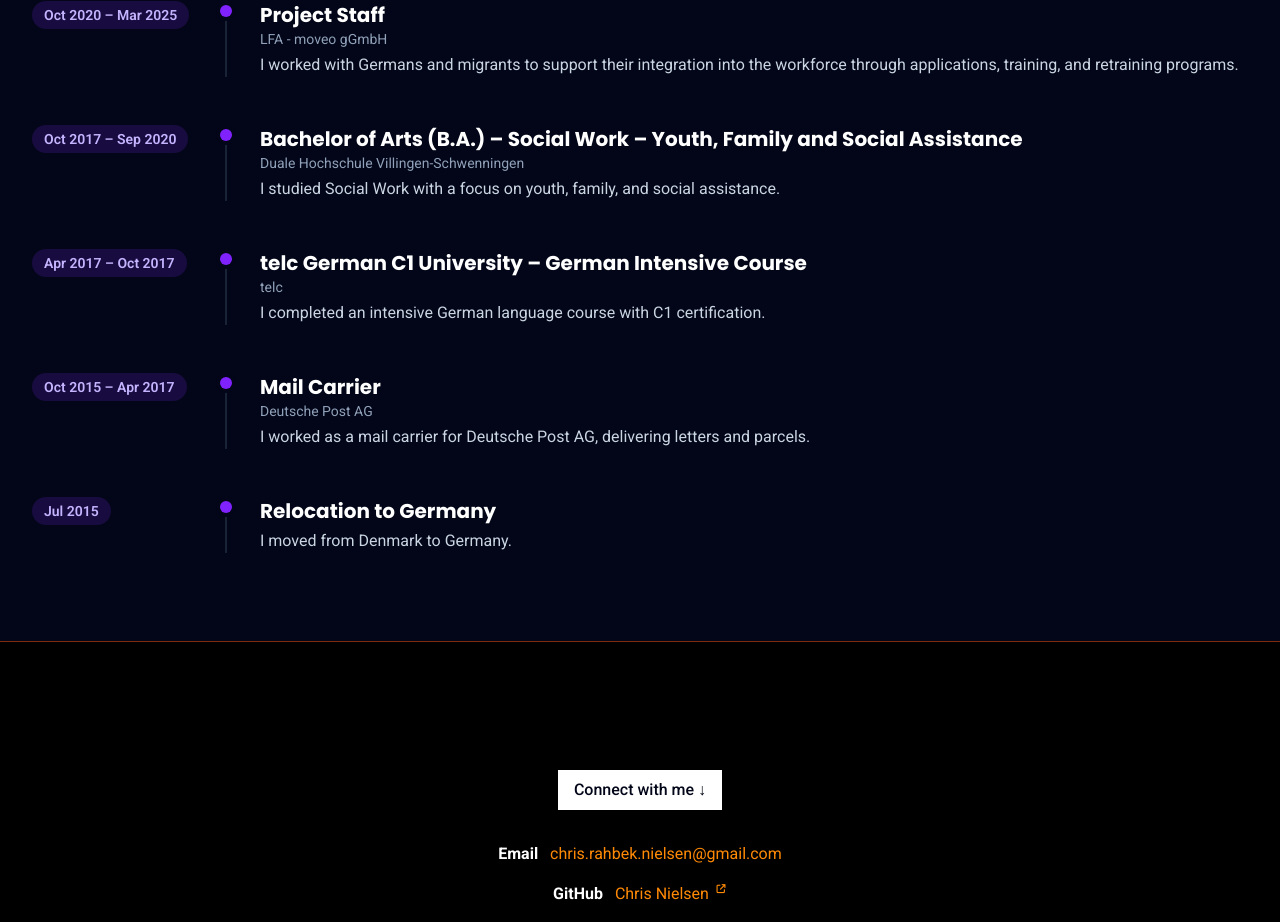
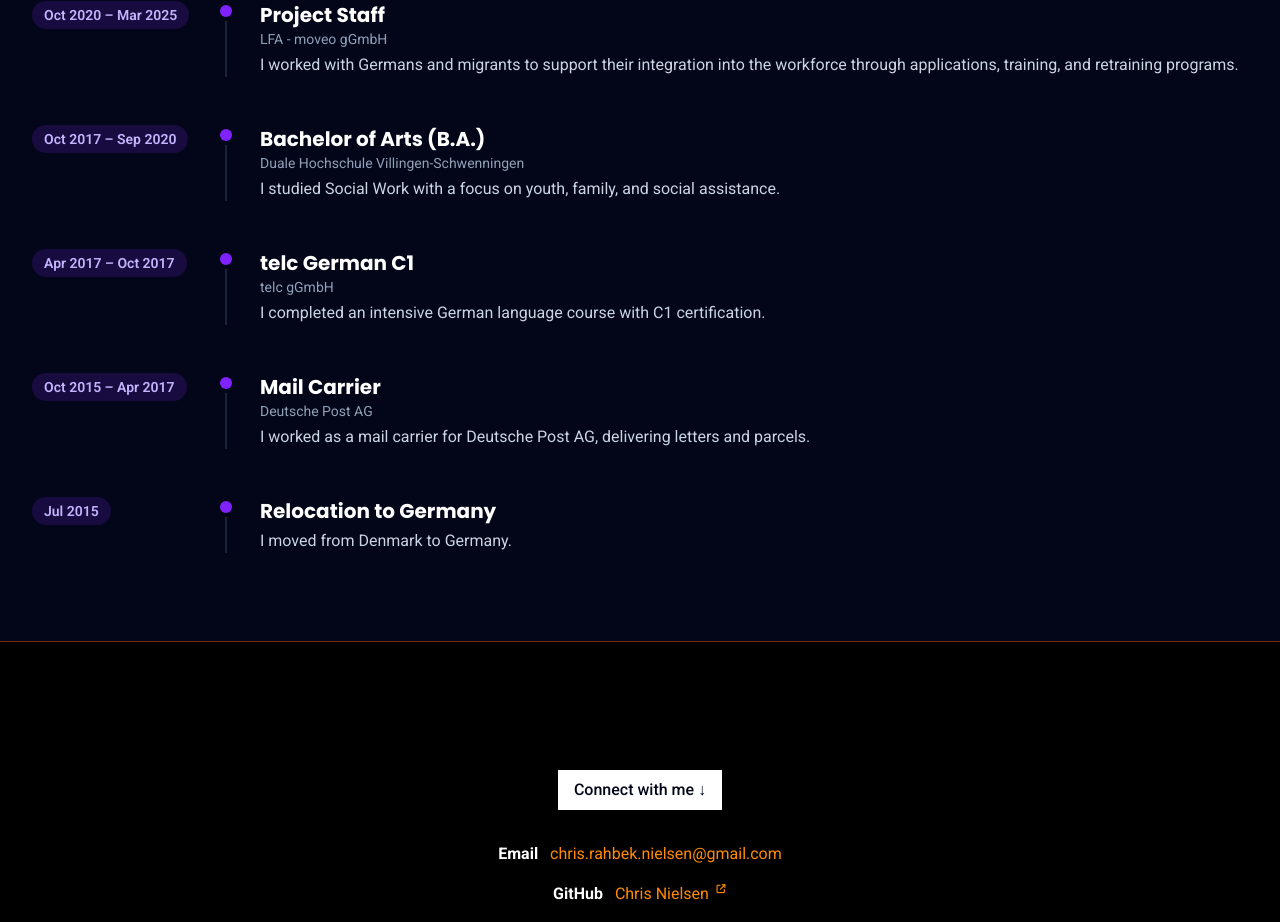
Before and after one commit to Rodhor/CV, a SvelteKit app: page / in a window 1280 px wide. Shown: the part 4036-4958 px from the top of the page. Built offline with nearby package versions, Linux system fonts and the light colour scheme.

Commit message:
Adjusted component to show only degree instead of field and degree - less clutter. Adjust CV entry to reflect corret company name for german course.

```diff
--- a/src/components/CVSection.svelte
+++ b/src/components/CVSection.svelte
@@ -64,7 +64,7 @@
 								<p class="text-sm text-slate-400">{entry.organization}</p>
 							{:else if entry.entryType === 'education'}
 								<h3 class="text-lg font-bold text-white md:text-xl">
-									{entry.degree} – {entry.fieldOfStudy}
+									{entry.degree}
 								</h3>
 								<p class="text-sm text-slate-400">{entry.organization}</p>
 							{:else if entry.entryType === 'other'}
--- a/src/lib/data/cv.json
+++ b/src/lib/data/cv.json
@@ -116,7 +116,7 @@
 			}
 		},
 		{
-			"organization": "telc",
+			"organization": "telc gGmbH",
 			"location": "Germany",
 			"fieldOfStudy": {
 				"en": "German Intensive Course",
@@ -125,7 +125,7 @@
 			"startDate": "2017-04",
 			"endDate": "2017-10",
 			"degree": {
-				"en": "telc German C1 University",
+				"en": "telc German C1",
 				"de": "telc Deutsch C1-Hochschule"
 			},
 			"descriptionShort": {
```
